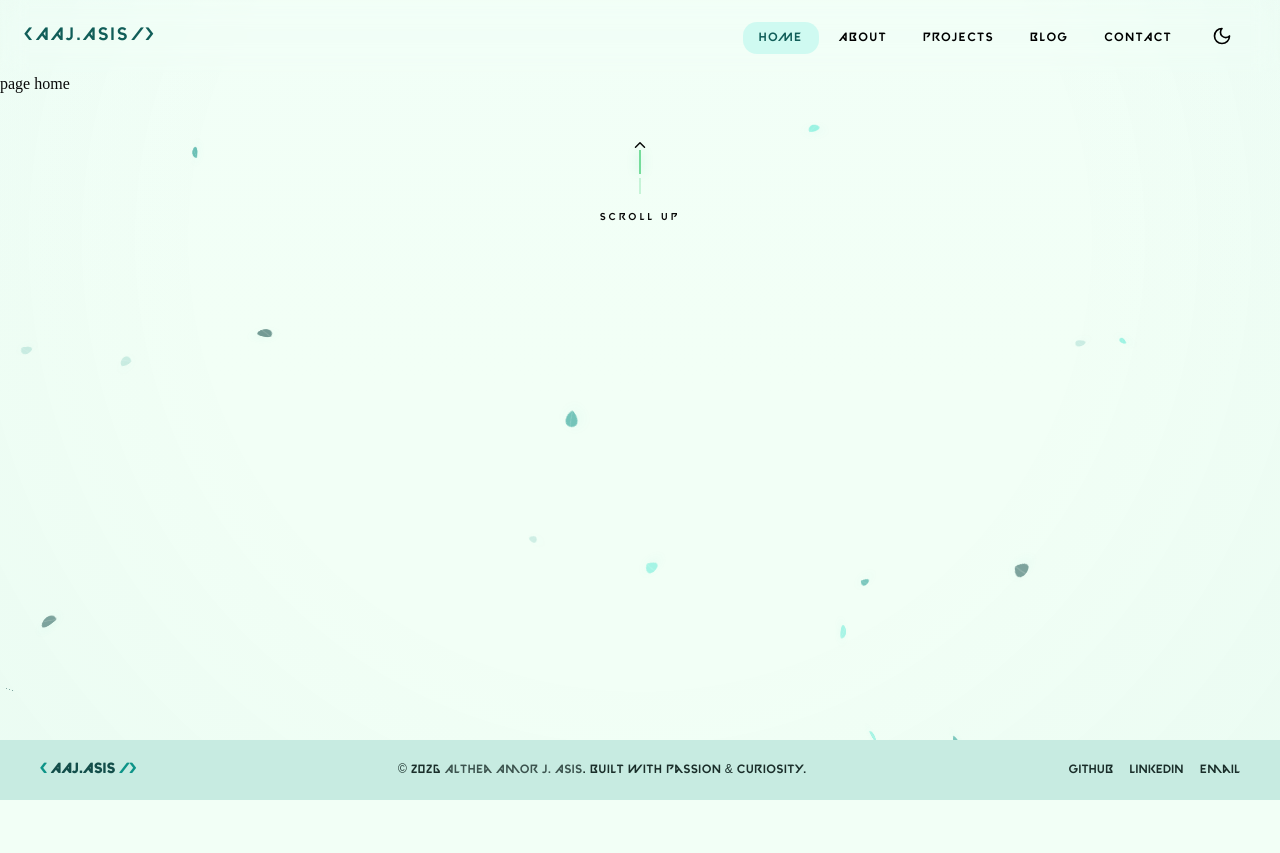
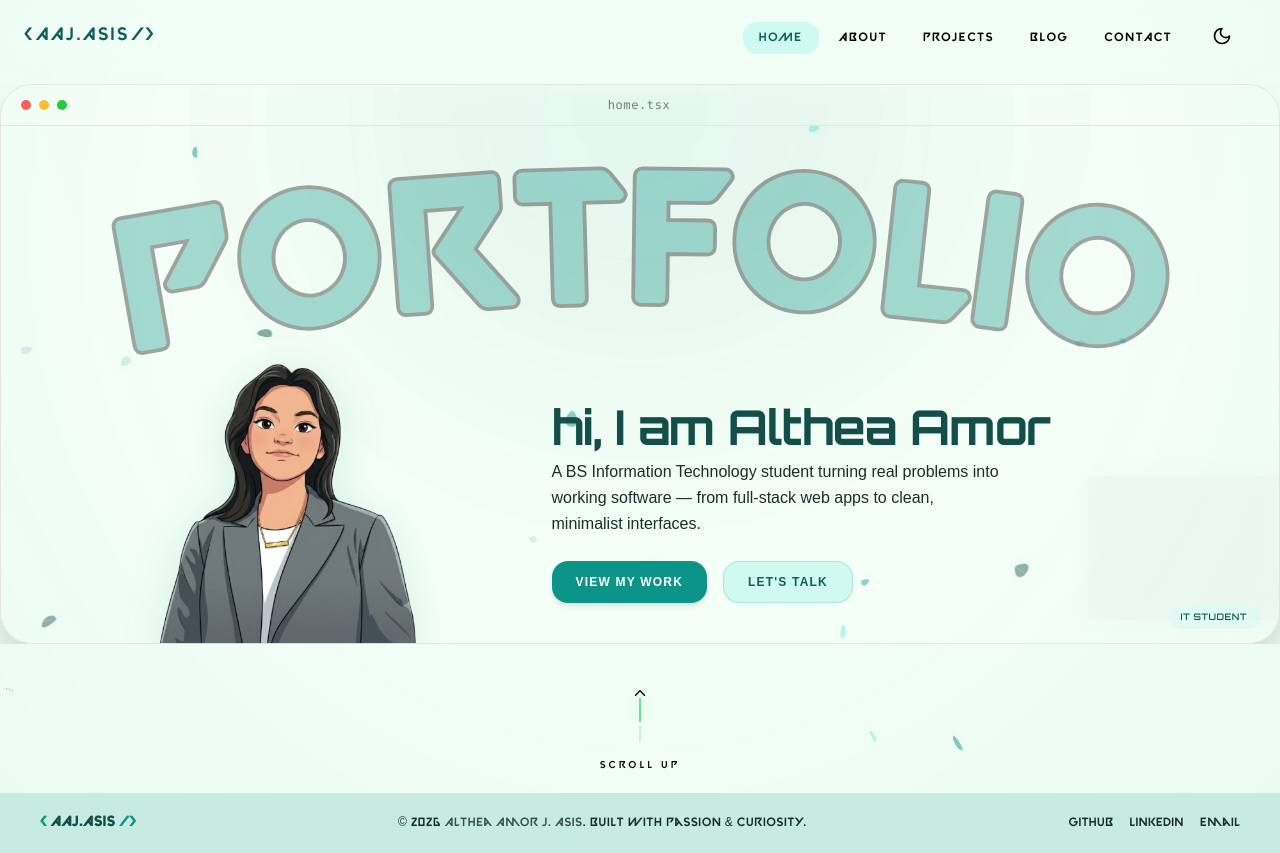
Before and after one commit to AltheaEHEM1/my_portfolio, a Next.js app in the folder my-portfolio/: page / in a window 1280 px wide. Before the commit the page ends 800 px from the top, so only its background shows below. Built offline with nearby package versions, Linux system fonts and the light colour scheme; grey boxes are pictures that could not be loaded.

Commit message:
feat: Home page first content

```diff
--- a/my-portfolio/app/globals.css
+++ b/my-portfolio/app/globals.css
@@ -2,6 +2,8 @@
 @import "tailwindcss";
 @import "tw-animate-css";
 @import "shadcn/tailwind.css";
+
+
 
 @font-face {
 	font-family: "Valorant";
--- /dev/null
+++ b/my-portfolio/app/home/intro-page.tsx
@@ -0,0 +1,170 @@
+"use client";
+
+import Image from "next/image";
+import Link from "next/link";
+
+const IntroPage = () => {
+	return (
+		<div className="relative mt-3 flex items-center justify-center overflow-hidden">
+			<div
+				className="absolute left-1/2 -translate-x-1/2 -translate-y-1/2 rounded-full blur-[140px] pointer-events-none opacity-70 w-150 h-125"
+				style={{ backgroundColor: "var(--teal-pale, rgba(20,184,166,0.15))" }}
+			/>
+
+			<div
+				className="relative z-10 w-full max-w-7xl mx-auto border shadow-2xl backdrop-blur-md px-6 sm:px-12 pb-12 md:pb-6 flex flex-col justify-between min-h-125 md:min-h-140 mt-0"
+				style={{
+					backgroundColor: "rgba(255, 255, 255, 0.15)",
+					borderColor: "var(--border, rgba(255,255,255,0.25))",
+					borderRadius: "2rem",
+				}}
+			>
+				<div
+					className="title-bar absolute top-0 left-0 right-0 flex items-center justify-between px-5 py-3 border-b"
+					style={{ borderColor: "var(--border, rgba(255,255,255,0.2))" }}
+				>
+					<div className="flex items-center gap-2">
+						<span className="w-2.5 h-2.5 rounded-full bg-[#ff5f56]"></span>
+						<span className="w-2.5 h-2.5 rounded-full bg-[#ffbd2e]"></span>
+						<span className="w-2.5 h-2.5 rounded-full bg-[#27c93f]"></span>
+					</div>
+					<span
+						className="text-xs font-mono tracking-wider opacity-60"
+						style={{ color: "var(--text, #1a2e2a)" }}
+					>
+						home.tsx
+					</span>
+					<div className="w-12"></div>
+				</div>
+
+				<svg
+					viewBox="0 0 1000 250"
+					className="absolute inset-x-0 top-0 w-full pointer-events-none select-none z-0 mt-13 opacity-35 uppercase font-black tracking-widest"
+					style={{
+						fontFamily: "var(--font-valorant, sans-serif)",
+					}}
+				>
+					<title>Portfolio</title>
+					<defs>
+						<path
+							id="textCurve"
+							d="M 50,180 Q 500,80 950,180"
+							fill="transparent"
+						/>
+					</defs>
+					<text
+						fontSize="140"
+						className="fill-(--teal,#0d9488)"
+						stroke="#000000"
+						strokeWidth="6"
+						strokeLinejoin="round"
+						style={{
+							paintOrder: "stroke fill",
+						}}
+					>
+						<textPath href="#textCurve" startOffset="50%" textAnchor="middle">
+							portfolio
+						</textPath>
+					</text>
+				</svg>
+
+				<div className="relative z-10 grid grid-cols-1 md:grid-cols-12 gap-6 items-end w-full h-full grow">
+					<div className="md:col-span-5 flex justify-center md:justify-start pt-6 md:pt-0 -mb-12 md:-mb-6 relative h-64 sm:h-72 md:h-80 w-full">
+						<div className="relative w-full h-full max-w-125 md:max-w-none">
+							<Image
+								src="/assets/me_1.png"
+								alt="Althea Amor character illustration"
+								fill
+								priority
+								className="object-contain object-bottom drop-shadow-[0_8px_20px_rgba(13,148,136,0.15)]"
+							/>
+						</div>
+					</div>
+
+					<div className="md:col-span-7 flex flex-col items-center md:items-start text-center md:text-left space-y-4 pb-4">
+						<div className="space-y-2">
+							<h3
+								className="text-3xl sm:text-4xl md:text-5xl font-bold tracking-tight drop-shadow-xs"
+								style={{
+									fontFamily: "var(--font-orbitron, sans-serif)",
+									color: "var(--teal-dark, #134e4a)",
+								}}
+							>
+								hi, I am Althea Amor
+							</h3>
+
+							<p
+								className="text-sm sm:text-base leading-relaxed max-w-md font-light"
+								style={{
+									fontFamily: "var(--font-poppins, sans-serif)",
+									color: "var(--text, #1a2e2a)",
+								}}
+							>
+								A BS Information Technology student turning real problems into
+								working software — from full-stack web apps to clean, minimalist
+								interfaces.
+							</p>
+						</div>
+
+						<div className="flex flex-row gap-4 pt-2 w-full justify-center md:justify-start max-w-sm">
+							{/* View My Work Button -> Links to /projects */}
+							<Link
+								href="/projects" /* Change this path to match your exact route name (e.g., /work or #projects) */
+								className="inline-flex items-center justify-center px-6 py-3 text-xs font-bold uppercase tracking-widest text-white transition-all duration-300 shadow-md cursor-pointer whitespace-nowrap active:scale-95 group relative overflow-hidden hover:shadow-[0_0_20px_rgba(13,148,136,0.4)] hover:-translate-y-0.5"
+								style={{
+									fontFamily: "var(--font-poppins, sans-serif)",
+									backgroundColor: "var(--teal, #0d9488)",
+									borderRadius: "1rem",
+								}}
+							>
+								{/* Subtle sliding light overlay overlay on hover */}
+								<span className="absolute inset-0 w-full h-full bg-gradient-to-r from-transparent via-white/10 to-transparent -translate-x-full group-hover:animate-[shimmer_1.5s_infinite]" />
+								view my work
+							</Link>
+
+							{/* Let's Talk Button -> Links to /contact */}
+							<Link
+								href="/contact" /* Change this path to match your exact contact route or anchor link (e.g., #contact) */
+								className="inline-flex items-center justify-center px-6 py-3 text-xs font-bold uppercase tracking-widest border transition-all duration-300 cursor-pointer whitespace-nowrap active:scale-95 hover:border-teal-500/50 hover:bg-teal-100/40 hover:text-[#0b7369] dark:hover:bg-teal-950/30 hover:-translate-y-0.5 hover:shadow-sm"
+								style={{
+									fontFamily: "var(--font-poppins, sans-serif)",
+									color: "var(--nav-teal, #115e59)",
+									borderColor: "rgba(13, 148, 136, 0.2)",
+									backgroundColor:
+										"var(--nav-bg-btn, rgba(187, 247, 237, 0.62))",
+									borderRadius: "1rem",
+								}}
+							>
+								Let's Talk
+							</Link>
+						</div>
+					</div>
+				</div>
+
+				<span
+					className="absolute bottom-4 right-5 px-3 py-1 text-[9px] uppercase tracking-wider font-semibold shadow-xs z-20"
+					style={{
+						fontFamily: "var(--font-orbitron, sans-serif)",
+						backgroundColor: "var(--nav-bg-color, rgba(0,0,0,0.2))",
+						color: "var(--nav-teal, #0d9488)",
+						borderRadius: "var(--radius-pill, 9999px)",
+					}}
+				>
+					IT Student
+				</span>
+			</div>
+
+			<div className="absolute bottom-0 right-0 w-48 h-48 z-0 opacity-5 pointer-events-none mix-blend-multiply">
+				<Image
+					src="/assets/tech-grid.svg"
+					alt=""
+					width={192}
+					height={192}
+					className="w-full h-full object-contain"
+				/>
+			</div>
+		</div>
+	);
+};
+
+export default IntroPage;
--- a/my-portfolio/app/page.tsx
+++ b/my-portfolio/app/page.tsx
@@ -1,3 +1,11 @@
-export default function Home() {
-	return <div className="flex flex-col items-start gap-4">page home</div>;
-}
+import IntroPage from "./home/intro-page";
+
+const Home = () => {
+	return (
+		<div>
+			<IntroPage />
+		</div>
+	);
+};
+
+export default Home;
```
Also changed, not shown: my-portfolio/public/assets/me_1.png (added), 1 other file (tests, documents, lock files or other folders).
